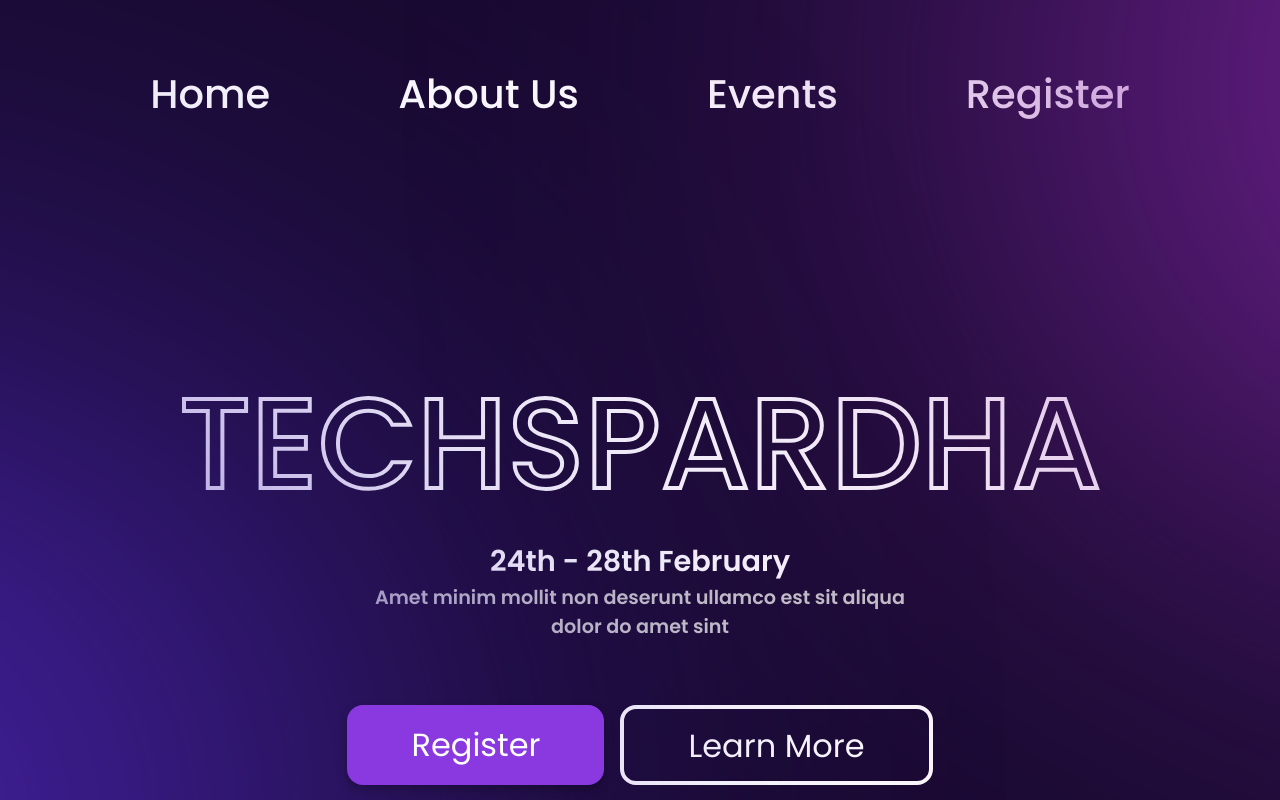
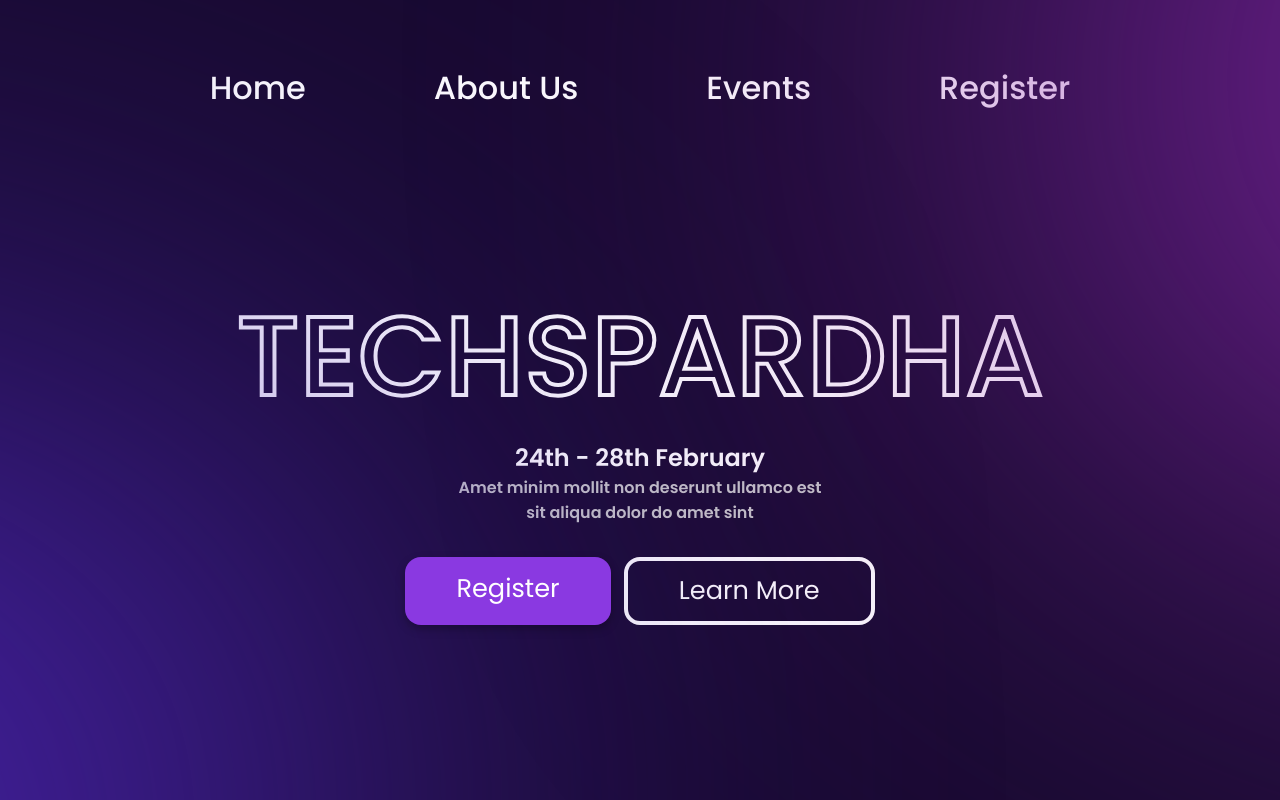
Before and after one commit to technobyte-nitkkr/WebsiteFrontend21-22, a React (Create React App) app: page / in a window 1280 px wide. Built offline with nearby package versions, Linux system fonts and the light colour scheme.

Commit message:
changed css twice

```diff
--- a/src/App.css
+++ b/src/App.css
@@ -59,38 +59,37 @@
   color: #ffff;
   font-family: Poppins;
 font-weight: 500;
-font-size: 2.5rem;
-margin: 4rem;
+font-size: 4vh;
+margin: 8vh;
 }
 .head-main{
 color: transparent;
 font-family: Poppins;
 font-style: normal;
 font-weight: 500;
-font-size: 8rem;
+font-size: 14vh;
 text-align: center;
 -webkit-text-stroke-width: 4px;
 -webkit-text-stroke-color: white;
-margin-top: 10rem;
+margin-top: 12vh;
 }
 .time{
   text-align: center;
 font-family: Poppins;
 font-style: normal;
 font-weight: 600;
-font-size: 1.8rem;
+font-size: 3vh;
 display: flex;
 align-items: center;
 text-align: center;
-
 color: #FFFFFF;
 }
 .desc{
-width: 35rem;
+width: 30vw;
 font-family: Poppins;
 font-style: normal;
 font-weight: 600;
-font-size: 1.2rem;
+font-size: 2vh;
 display: flex;
 align-items: center;
 text-align: center;
@@ -98,28 +97,28 @@ color: #C8C8C9;
 }
 .buttons{
   display: flex;
-  margin-top: 4rem;
+  margin-top: 4vh;
 }
 .regs{
   background-color: #8A39E1;
-  font-size: 2rem;
+  font-size: 3.2vh;
   color: #FFFFFF;
-  height: 5rem;
-  padding-top: 1rem;
-  padding-left: 4rem;
-  padding-right: 4rem;
+  height: 8.5vh;
+  padding-top: 1.5vh;
+  padding-left: 4vw;
+  padding-right: 4vw;
   border-radius: 1rem;
   box-sizing: border-box;
 filter: drop-shadow(0px 4px 4px rgba(0, 0, 0, 0.25));
-margin-right: 1rem;
+margin-right: 1vw;
 }
 .learn{
-  height: 5rem;
-  padding-top: .8rem;
-  padding-left: 4rem;
-  padding-right: 4rem;
+  height: 8.5vh;
+  padding-top: 1.2vh;
+  padding-left: 4vw;
+  padding-right: 4vw;
   border-radius: 1rem;
-  font-size: 2rem;
+  font-size: 3.2vh;
 border: 4px solid #FFFFFF;
 box-sizing: border-box;
 color: white;
```
